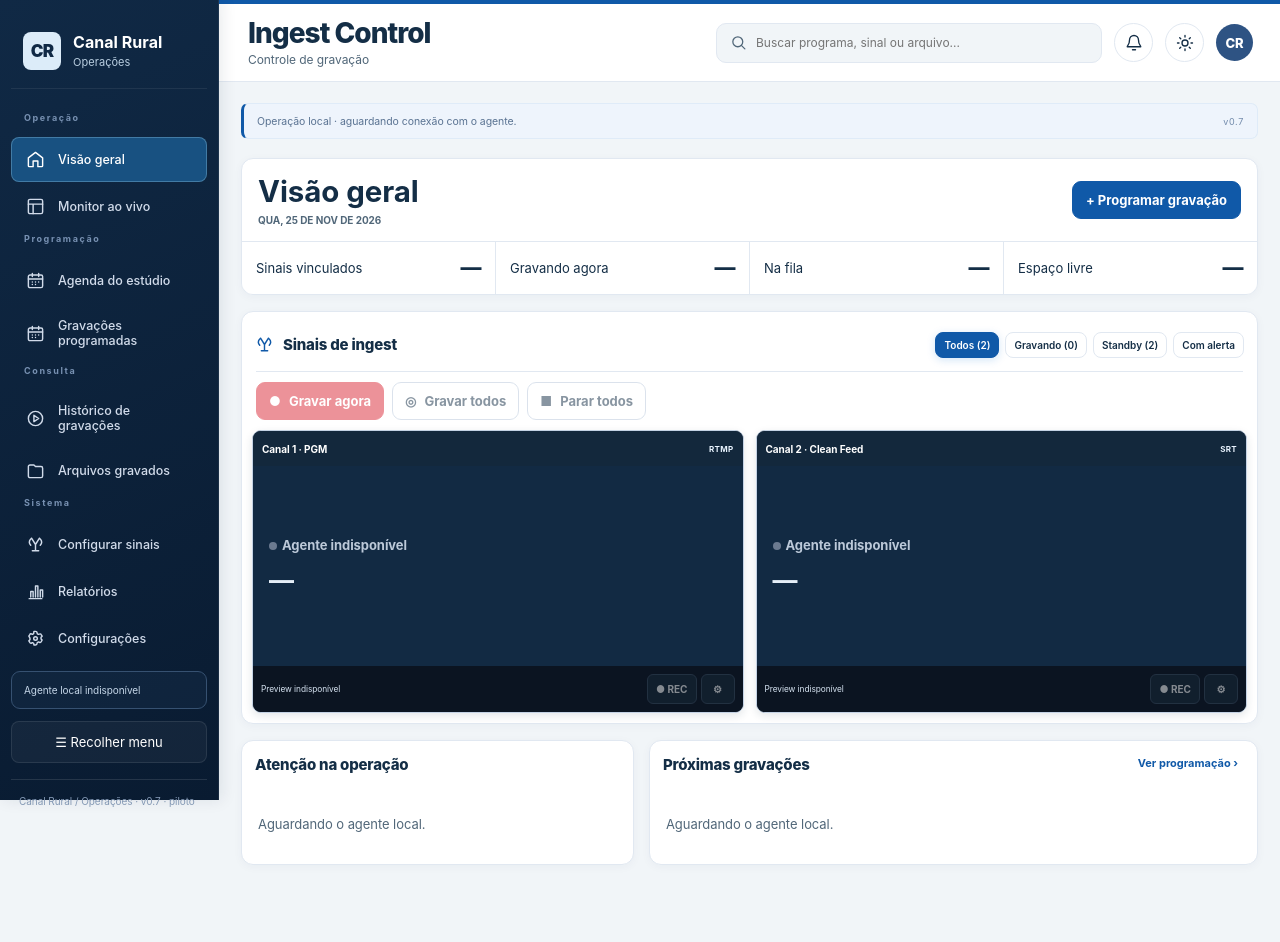
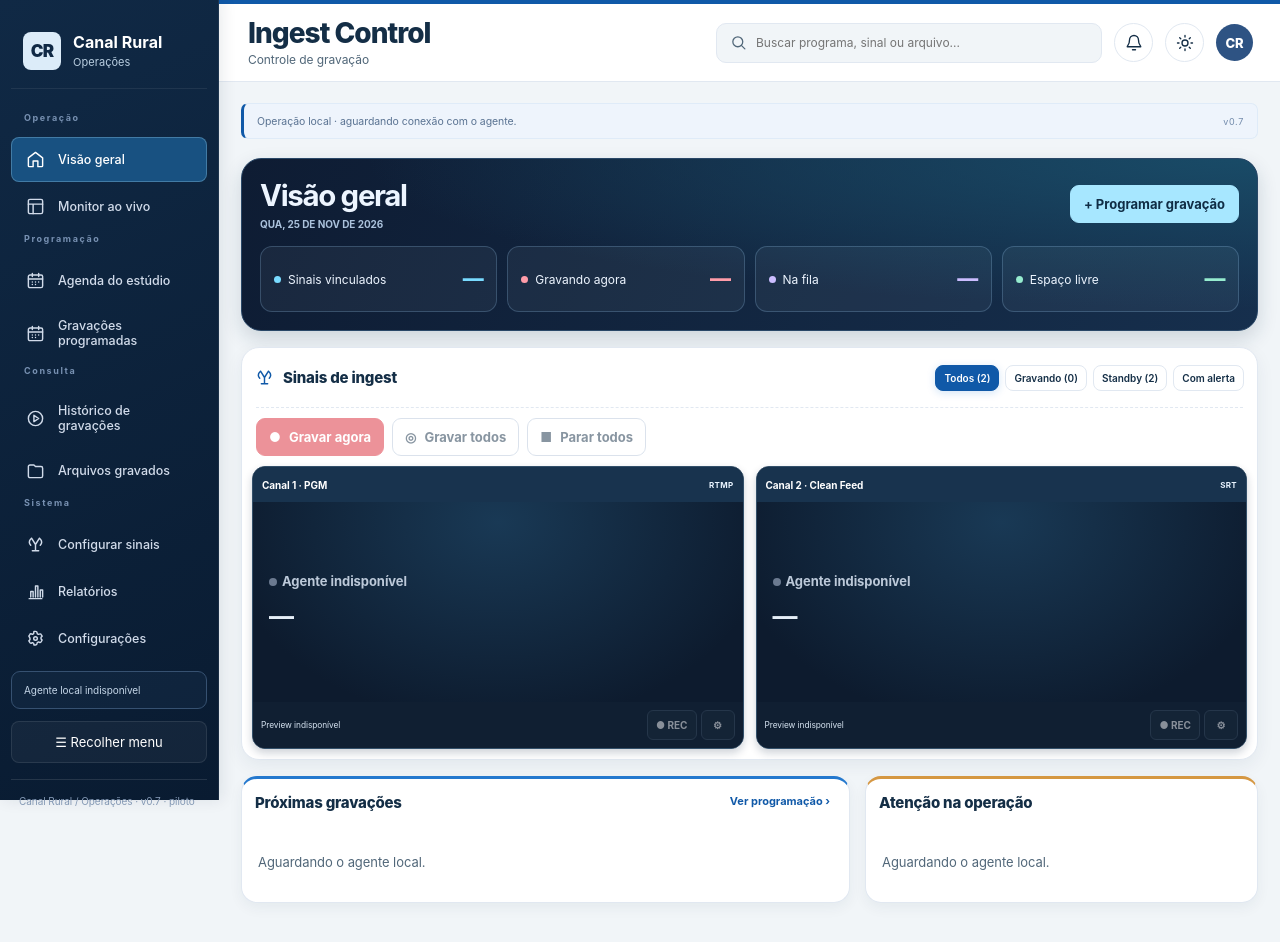
Before and after one commit to dcaiqued-design/AGENDAMENTODEGRAVA-ES, a plain HTML site: page index.html in a window 1280 px wide. Before the commit the page ends 921 px from the top, so only its background shows below. Drawn offline with Linux system fonts and the light colour scheme; no server answers.

Commit message:
Moderniza a identidade visual da Visão geral

```diff
--- a/assets/styles.css
+++ b/assets/styles.css
@@ -337,3 +337,101 @@ body.rural {
 @media (max-width: 900px) {
   .dashboard-insights { grid-template-columns: 1fr; }
 }
+
+/* Visão geral de operação */
+#page-dashboard {
+  --overview-navy: #101f36;
+  --overview-ink: #edf5ff;
+  --overview-subtle: #abc2dc;
+}
+#page-dashboard .overview-header {
+  padding: 18px;
+  border: 1px solid #294767;
+  border-radius: 20px;
+  color: var(--overview-ink);
+  background: radial-gradient(ellipse at top right, #194b67 0%, transparent 62%), linear-gradient(115deg, #0e1c33, #162f4d);
+  box-shadow: 0 8px 20px #102e492a;
+}
+#page-dashboard .overview-heading { padding: 0 0 15px; }
+#page-dashboard .overview-heading h1 { color: var(--overview-ink); letter-spacing: -.045em; }
+#page-dashboard .overview-heading .intro-date { color: var(--overview-subtle); }
+#page-dashboard .overview-heading .primary { background: #a7e7ff; color: #102d45; border-color: #a7e7ff; }
+#page-dashboard .overview-heading .primary:hover { background: #d5f3ff; }
+#page-dashboard .overview-summary {
+  gap: 10px;
+  background: transparent;
+  border: 0;
+}
+#page-dashboard .overview-summary .stat {
+  min-height: 66px;
+  padding: 10px 13px;
+  background: #e6f4ff0d;
+  border: 1px solid #a4d6ff38;
+  border-radius: 12px;
+  color: var(--overview-ink);
+  gap: 5px 12px;
+  flex-wrap: wrap;
+}
+#page-dashboard .overview-summary .stat:hover {
+  background: #e6f4ff1f;
+  box-shadow: inset 0 -2px var(--stat-accent);
+}
+#page-dashboard .overview-summary .stat > span {
+  display: flex;
+  align-items: center;
+  gap: 7px;
+  font-size: 12px;
+  color: var(--overview-ink);
+}
+#page-dashboard .overview-summary .stat > span::before {
+  content: '';
+  width: 7px;
+  height: 7px;
+  border-radius: 50%;
+  background: var(--stat-accent);
+}
+#page-dashboard .overview-summary .stat-number { color: var(--stat-accent); }
+#page-dashboard .overview-sources { --stat-accent: #79dbff; }
+#page-dashboard .overview-recordings { --stat-accent: #ff9ca9; }
+#page-dashboard .overview-agenda { --stat-accent: #cbbdff; }
+#page-dashboard .overview-storage { --stat-accent: #96eccf; }
+
+#page-dashboard .ingest-monitor {
+  border-radius: 18px;
+  background: var(--card);
+  box-shadow: 0 6px 18px #102e4910;
+}
+#page-dashboard .ingest-monitor .box-head { padding-block: 14px; }
+#page-dashboard .ingest-toolbar { border-top-style: dashed; }
+#dashboard-channels.pilot-monitor .channel {
+  border-color: #33506a;
+  border-radius: 13px;
+  box-shadow: 0 4px 9px #0c203d33;
+}
+#dashboard-channels.pilot-monitor .channel-head { background: #18334e; }
+#dashboard-channels.pilot-monitor .channel-meter {
+  background: radial-gradient(ellipse at 50% 10%, #193955, #0d1b2e 80%);
+}
+#dashboard-channels.pilot-monitor .channel-controls { background: #101f32; }
+#dashboard-channels.pilot-monitor .has-preview .channel-meter { background: #14263b; }
+
+#page-dashboard .dashboard-insights { grid-template-columns: minmax(0, 1.55fr) minmax(0, 1fr); }
+#page-dashboard .dashboard-insights .insight-card {
+  --panel-accent: #2478ce;
+  border-top: 3px solid var(--panel-accent);
+  border-radius: 16px;
+  box-shadow: 0 5px 14px #102e490e;
+}
+#page-dashboard .dashboard-insights .attention-insight { --panel-accent: #d59742; }
+#page-dashboard .dashboard-job {
+  gap: 12px;
+  padding: 8px 10px;
+  margin-bottom: 6px;
+  border: 1px solid var(--border);
+  border-radius: 10px;
+}
+#page-dashboard .dashboard-job .job-date { background: #428be323; }
+#page-dashboard .attention-action { padding: 11px; border-radius: 10px; }
+@media (max-width: 900px) {
+  #page-dashboard .dashboard-insights { grid-template-columns: 1fr; }
+}
--- a/index.html
+++ b/index.html
@@ -40,10 +40,10 @@
     <button class="btn primary" onclick="view('agenda')">+ Programar gravação</button>
   </div>
   <div class="stats overview-summary" aria-label="Resumo da operação">
-    <button class="stat" onclick="view('signals')"><span>Sinais vinculados</span><strong class="stat-number">4</strong></button>
-    <button class="stat" onclick="view('recordings')"><span>Gravando agora</span><strong class="stat-number" id="stat-rec">2</strong></button>
-    <button class="stat" onclick="view('list')"><span>Na fila</span><strong class="stat-number" id="stat-agenda">0</strong></button>
-    <button class="stat" onclick="view('files')"><span>Espaço livre</span><strong class="stat-number">—</strong></button>
+    <button class="stat overview-sources" onclick="view('signals')"><span>Sinais vinculados</span><strong class="stat-number">4</strong></button>
+    <button class="stat overview-recordings" onclick="view('recordings')"><span>Gravando agora</span><strong class="stat-number" id="stat-rec">2</strong></button>
+    <button class="stat overview-agenda" onclick="view('list')"><span>Na fila</span><strong class="stat-number" id="stat-agenda">0</strong></button>
+    <button class="stat overview-storage" onclick="view('files')"><span>Espaço livre</span><strong class="stat-number">—</strong></button>
   </div>
 </div>
 <article class="card ingest-monitor"><div class="box-head"><h2><svg aria-hidden="true" class="section-icon" fill="none" height="20" stroke="currentColor" stroke-linecap="round" stroke-linejoin="round" stroke-width="1.8" viewbox="0 0 24 24" width="20"><path d="M12 20v-8m-4 8h8m-4-8 5-8M12 12 7 4m-1 9a6 6 0 0 1 0-8m12 0a6 6 0 0 1 0 8"></path></svg>Sinais de ingest</h2><div class="pill-row"><button class="filter on" data-filter="all" onclick="setFilter('all')">Todos (4)</button><button class="filter" data-filter="rec" onclick="setFilter('rec')">Gravando</button><button class="filter" data-filter="idle" onclick="setFilter('idle')">Standby</button><button class="filter" data-filter="alert" onclick="setFilter('alert')">Com alerta</button></div></div><div class="ingest-toolbar" role="group" aria-label="Comandos de gravação">
@@ -53,13 +53,13 @@
 </div>
 <div class="channel-grid" id="dashboard-channels"></div></article>
 <div class="dashboard-insights">
-  <article class="card insight-card">
+  <article class="card insight-card schedule-insight">
+    <div class="box-head"><h2>Próximas gravações</h2><button class="text-link" onclick="view('list')">Ver programação ›</button></div>
+    <div id="dashboard-queue" class="insight-body"><p class="insight-empty">Disponível na operação local.</p></div>
+  </article>
+  <article class="card insight-card attention-insight">
     <div class="box-head"><h2>Atenção na operação</h2></div>
     <div id="dashboard-attention" class="insight-body"><p class="insight-empty">Disponível na operação local.</p></div>
-  </article>
-  <article class="card insight-card">
-    <div class="box-head"><h2>Próximas gravações</h2><button class="text-link" onclick="view('list')">Ver programação ›</button></div>
-    <div id="dashboard-queue" class="insight-body"><p class="insight-empty">Disponível na operação local.</p></div>
   </article>
 </div>
 </section>
```
